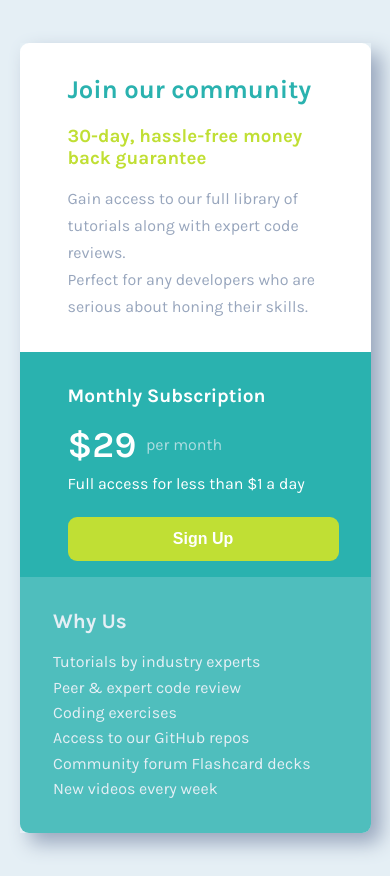
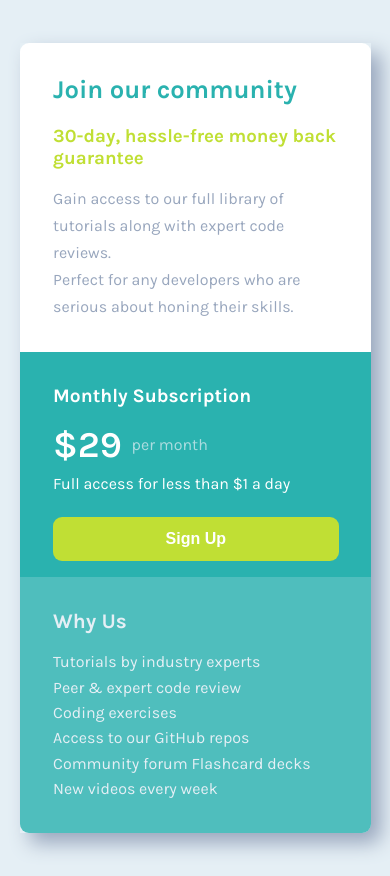
Before and after one commit to uptowngirl757/price-grid-component, a plain HTML site: page index.html in a window 390 px wide. Drawn offline with Linux system fonts and the light colour scheme.

Commit message:
Final commit

```diff
--- a/main.scss
+++ b/main.scss
@@ -118,9 +118,11 @@
   }
   .promo-header {
     grid-column: 1;
+    padding-inline-start: 2.1rem;
   }
   .subscription {
     border-bottom-left-radius: 0;
+    padding-inline-start: 2.1rem;
   }
   .features {
     border-radius: 0 0 9px 9px;
```
Also changed, not shown: main.css, 1 other file.
